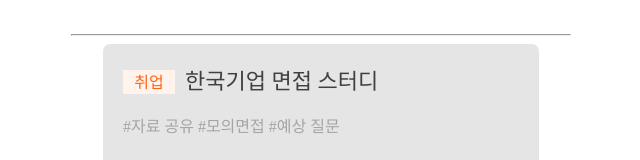
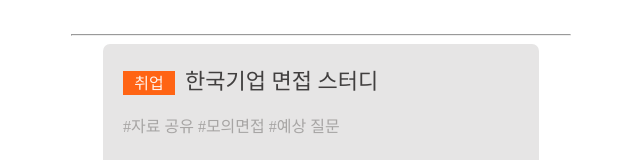
Before and after one commit to scato3/front-end, a Next.js app: page / in a window 1280 px wide. Shown: the part 998-1158 px from the top of the page, without its empty margins (319-959 px from the left). Built offline with nearby package versions, Linux system fonts and the light colour scheme; a web font is replaced by a local one.

Commit message:
Rename: Modify Case

```diff
--- a/src/app/_component/main_home/ButtonBox.tsx
+++ b/src/app/_component/main_home/ButtonBox.tsx
@@ -1,10 +1,6 @@
 import styles from "./buttonBox.module.css";
 import Image from "next/image";
 import Link from "next/link";
-
-interface IFooterProps {
-    selectedIndex?: number;
-}
 
 const icons = [
     {
--- a/src/app/_component/main_home/card.module.css
+++ b/src/app/_component/main_home/card.module.css
@@ -23,11 +23,12 @@
 .flag {
     width: 52px;
     height: 24px;
-    color: var(--main-200);
-    background-color: var(--main-50);
+    color: var(--main-50);
+    background-color: var(--main-200);
     font-size: 16px;
     text-align: center;
     line-height: 26.88px;
+    margin-top: 3px;
 }
 
 .title{
--- a/src/app/main_home/page.tsx
+++ b/src/app/main_home/page.tsx
@@ -22,7 +22,7 @@ const cards : { card: React.ReactNode }[] = [
     }
 ];
 
-export default function Main_01({onClick}:{onClick:() => void}) {
+export default function Main_home({onClick}:{onClick:() => void}) {
     return (
     <div className={styles.container}>
         <div className={styles.navBox}>
--- a/src/app/page.tsx
+++ b/src/app/page.tsx
@@ -7,8 +7,6 @@ import Navigation from "./_component/navigation/page";
 import Guide from "./_component/main_home/Guide";
 import Card from "./_component/main_home/Card";
 import ButtonBox from "./_component/main_home/ButtonBox";
-
-import styles from "./_component/modal/modal.module.css";
 
 export default function Home() {
   return (
```
